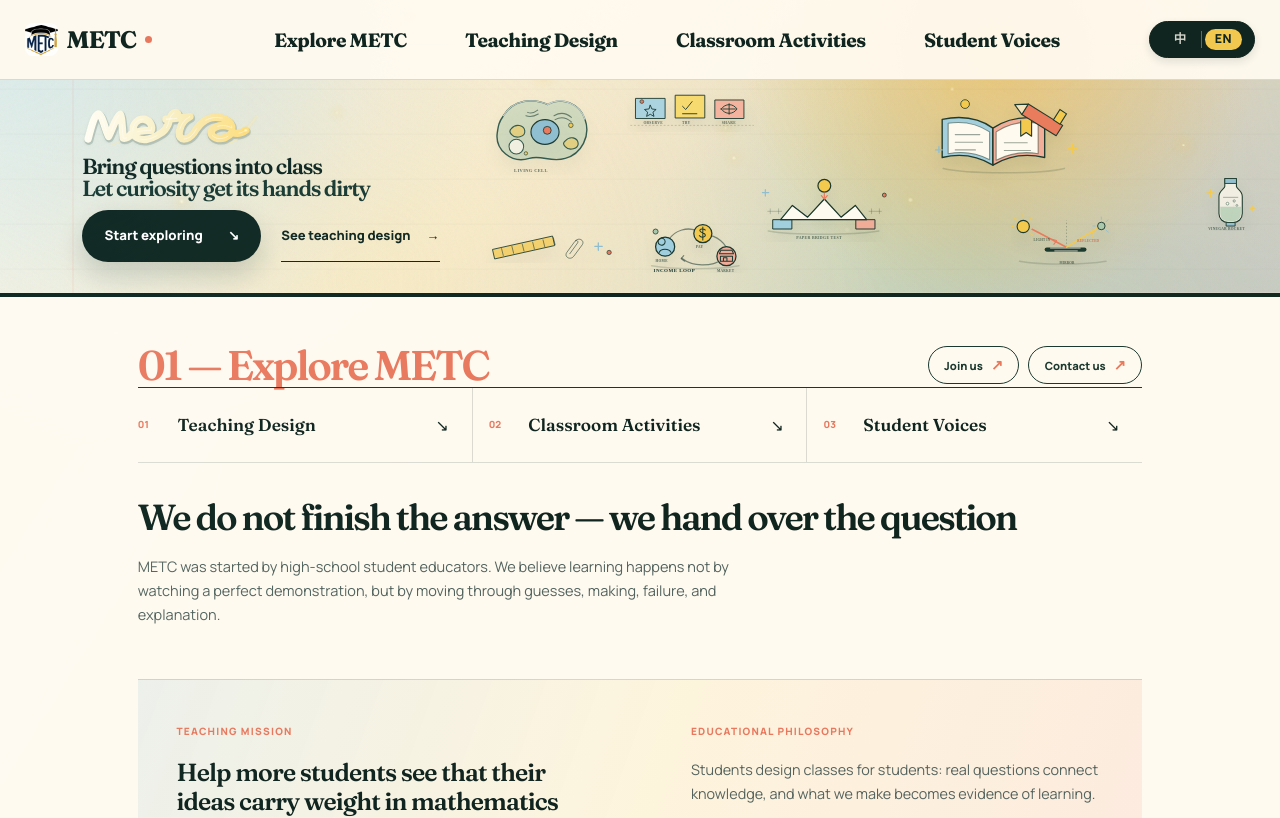
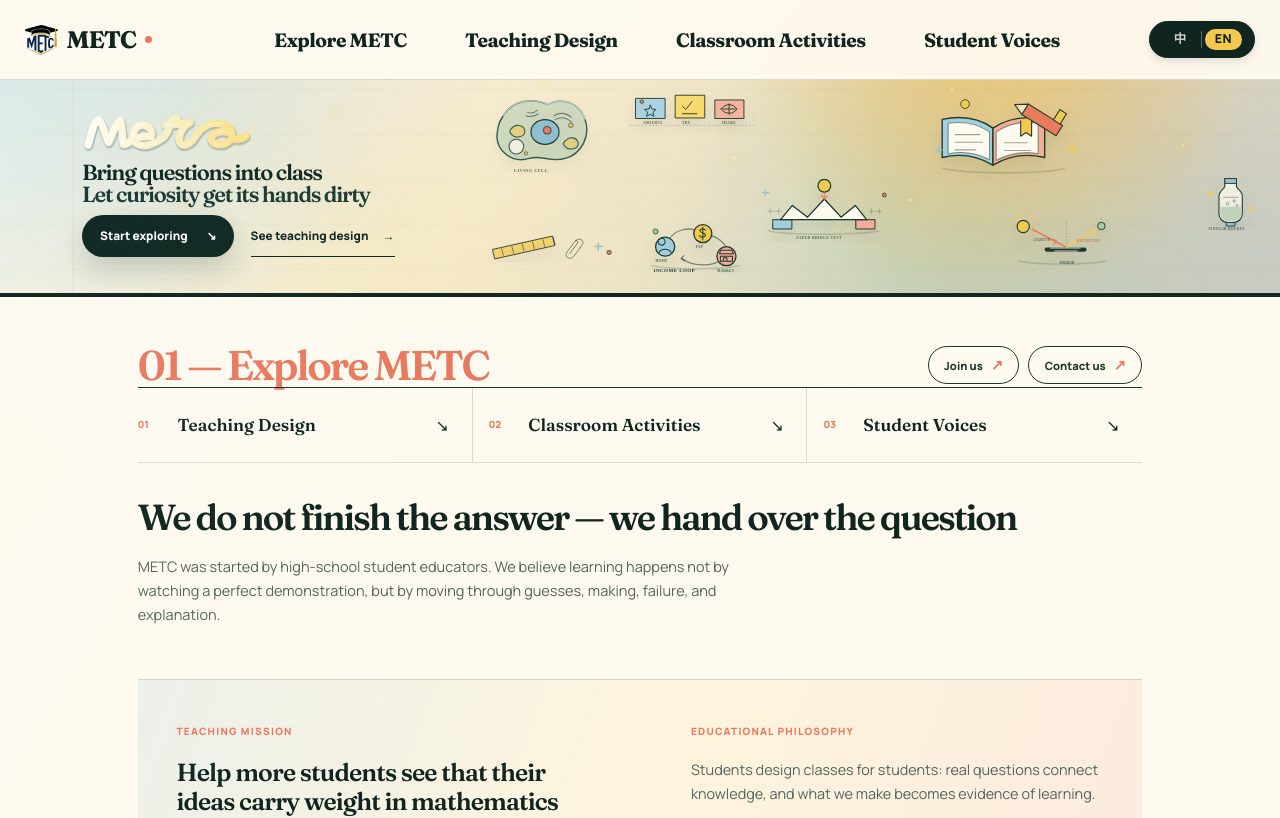
Before and after one commit to Han-chh/METC-website, a Next.js app: page / in a window 1280 px wide. Shown: the top 818 px of the page. Built offline with nearby package versions, Linux system fonts and the light colour scheme.

Commit message:
style: rebalance homepage action sizing

```diff
--- a/app/homepage.css
+++ b/app/homepage.css
@@ -1114,7 +1114,7 @@ button, a { -webkit-tap-highlight-color: transparent; }
 /* Give the two hero actions enough visual weight to occupy the lower part of
    the enlarged cover while retaining the primary/secondary hierarchy. */
 @media (min-width: 761px) {
-  .hero-actions { gap: 22px; }
-  .hero-actions .button { min-height: 58px; padding: 0 25px; gap: 28px; font-size: .92rem; }
-  .hero-actions .text-link { min-height: 58px; padding: 0; gap: 18px; font-size: .9rem; }
+  .hero-actions { gap: 18px; }
+  .hero-actions .button { min-height: 46px; padding: 0 20px; gap: 21px; font-size: .82rem; }
+  .hero-actions .text-link { min-height: 46px; padding: 0; gap: 16px; font-size: .82rem; }
 }
```
